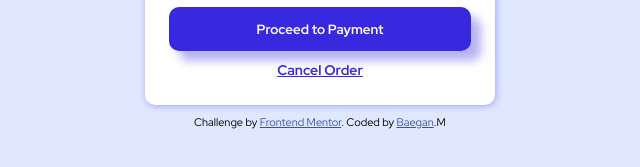
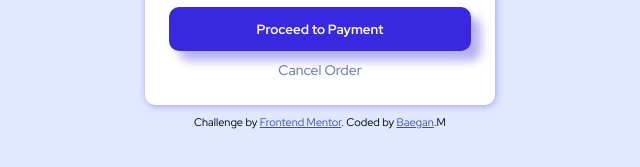
Before and after one commit to Baegan-189/Order-summary-component, a plain HTML site: page index.html in a window 1280 px wide. Shown: the part 455-622 px from the top of the page, 320-960 px from the left. Drawn offline with Linux system fonts and the light colour scheme.

Commit message:
Update style.css

```diff
--- a/style.css
+++ b/style.css
@@ -101,8 +101,9 @@ article {
     margin-top: 10px;
     text-align: center;
     font-size: 14px;
-    font-weight: 700;
-    color: hsl(245, 75%, 52%);
+    font-weight: 500;
+    color: hsl(224, 23%, 55%);
+    text-decoration: none;
 }
 
 .cancel-order:hover {
```
